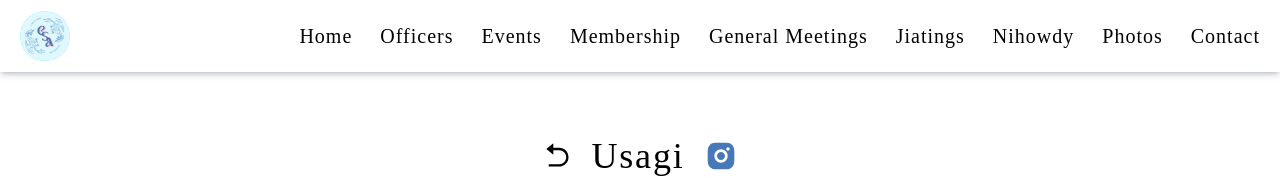
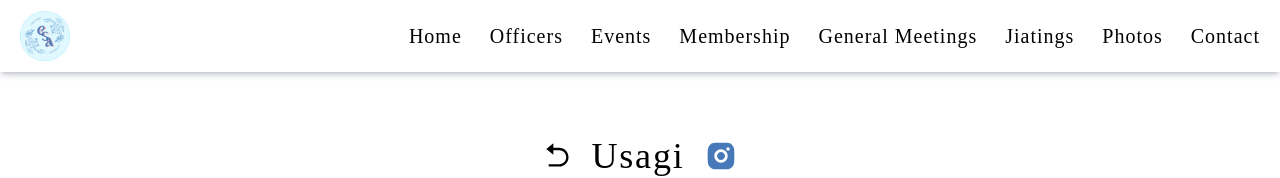
Before and after one commit to tamucsa/website, a Next.js app: page /jiatings/1 in a window 1280 px wide. Shown: the top 178 px of the page. Built offline with nearby package versions, Linux system fonts and the light colour scheme; a web font is replaced by a local one.

Commit message:
fixed text scaling w/ navbar, removed concessions & outside nihowdy for now

```diff
--- a/src/app/components/Navbar.tsx
+++ b/src/app/components/Navbar.tsx
@@ -18,13 +18,13 @@ const Navbar = () => {
         { label: 'Home', href: '/', submenu: false },
         { label: 'Officers', href: '/officers', submenu: false },
         { label: 'Events', href: '/events', submenu: true, submenuItems: [
-            { label: 'Concessions', href: '/concessions' },
+            // { label: 'Concessions', href: '/concessions' },
             { label: 'Nihowdy', href: '/nihowdy' },
         ]},
         { label: 'Membership', href: '/membership', submenu: false },
         { label: 'General Meetings', href: '/gm', submenu: false },
         { label: 'Jiatings', href: '/jiatings', submenu: false },
-        { label: 'Nihowdy', href: '/nihowdy', submenu: false },
+        // { label: 'Nihowdy', href: '/nihowdy', submenu: false },
         { label: 'Photos', href: '/photos', submenu: false },
         { label: 'Contact', href: '/contact', submenu: false },
     ];
@@ -43,14 +43,14 @@ const Navbar = () => {
                         menuItems.map((item) => {
                             const isActive = pathname === item.href;
                             return (
-                                <div key={item.href} className="relative">
+                                <div key={item.href} className="relative transition hover:scale-110">
                                     {item.submenu ? (
                                         <Dropdown item={item} />
                                     ) : (
-                                        <Link className={classNames('transition tracking-wider text-xl text-black hover:scale-110 hover:text-primary', {
+                                        <Link className={classNames('tracking-wider text-xl text-black hover:text-primary', {
                                             'scale-110 text-primary': isActive
                                             })}
-                                            href={item.href}>{item.label}
+                                        href={item.href} key={item.href}>{item.label}
                                         </Link>
                                     )}
                                 </div>
```
